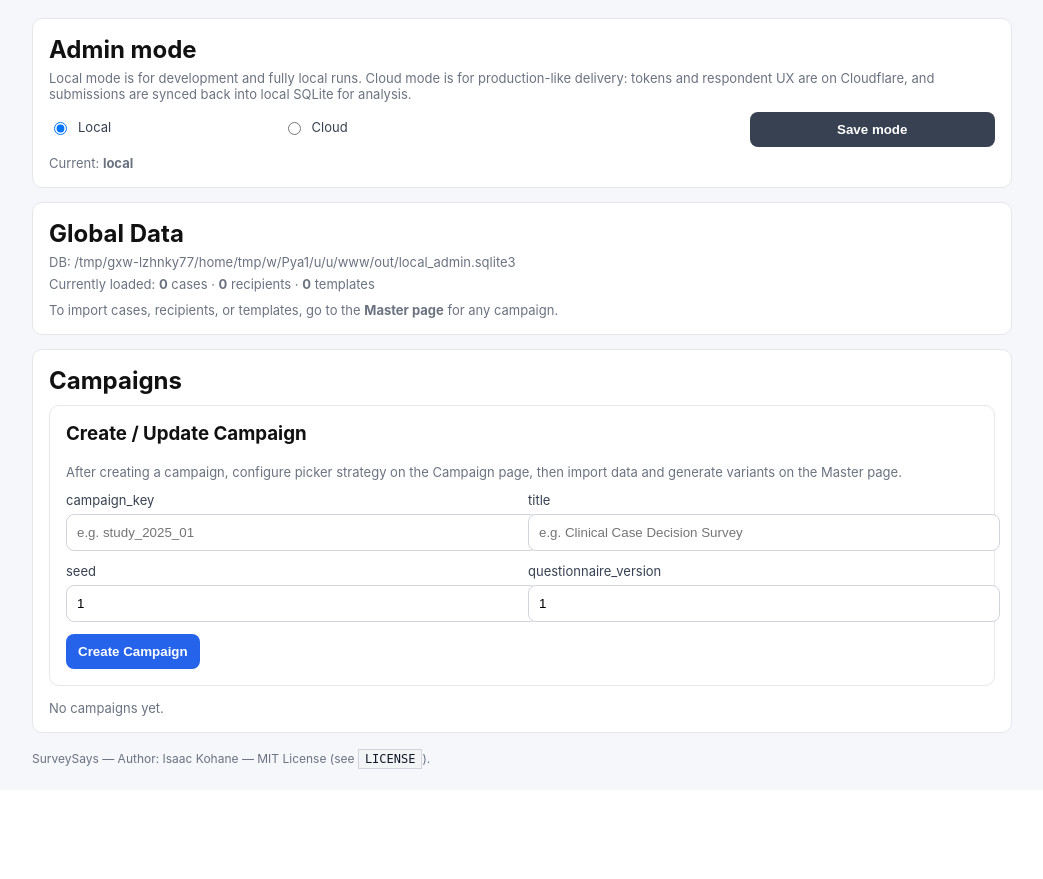
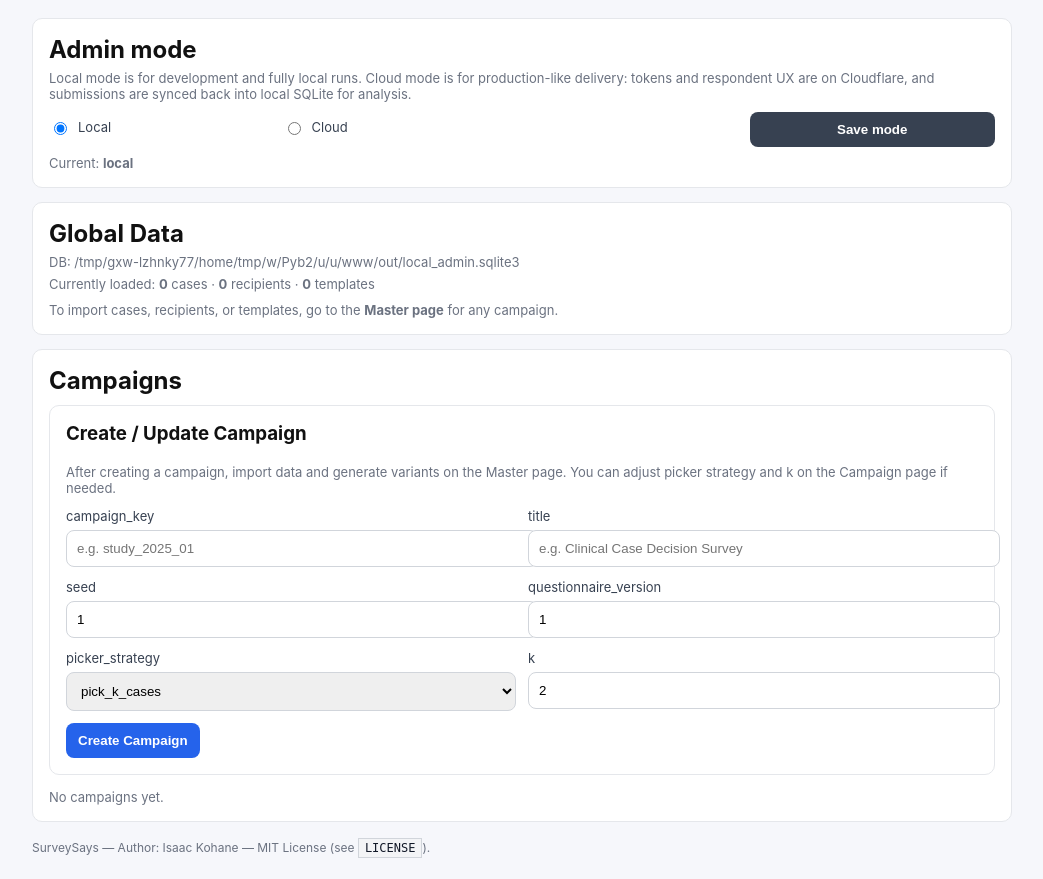
Before and after one commit to ikohane/surveysays, a Flask app: page / in a window 1280 px wide. Shown: the part 48-927 px from the top of the page, without its empty margins (118-1161 px from the left). Before the commit the page ends 817 px from the top, so only its background shows below. Run offline with Flask 3, Linux system fonts and the light colour scheme; data that the repository does not hold is empty; some libraries are stand-ins or nearby versions.

Commit message:
Fix Railway deployment: use gunicorn and bind to 0.0.0.0
- Update Procfile to use gunicorn instead of Flask dev server
- Bind to 0.0.0.0:$PORT for Railway compatibility
- Add gunicorn to requirements.txt
- Fix campaign creation to set picker_strategy and k
- Fix generate_variants to properly read picker_strategy
- Fix list_question_items_with_stats to include all columns

These changes fix the 502 error and enable Railway push workflow.

```diff
--- a/admin_app/admin_app/db.py
+++ b/admin_app/admin_app/db.py
@@ -949,17 +949,21 @@ def upsert_campaign(
     title: str,
     seed: int,
     questionnaire_version: int,
+    picker_strategy: str = "pick_k_cases",
+    k: int = 1,
 ) -> int:
     conn.execute(
         """
-        INSERT INTO campaigns (campaign_key, title, seed, questionnaire_version, layout_yaml)
-        VALUES (?, ?, ?, ?, ?)
+        INSERT INTO campaigns (campaign_key, title, seed, questionnaire_version, picker_strategy, k, layout_yaml)
+        VALUES (?, ?, ?, ?, ?, ?, ?)
         ON CONFLICT(campaign_key) DO UPDATE SET
           title = excluded.title,
           seed = excluded.seed,
-          questionnaire_version = excluded.questionnaire_version
-        """,
-        (campaign_key, title, seed, questionnaire_version, DEFAULT_LAYOUT_YAML),
+          questionnaire_version = excluded.questionnaire_version,
+          picker_strategy = excluded.picker_strategy,
+          k = excluded.k
+        """,
+        (campaign_key, title, seed, questionnaire_version, picker_strategy, k, DEFAULT_LAYOUT_YAML),
     )
     row = conn.execute(
         "SELECT id FROM campaigns WHERE campaign_key = ?",
@@ -1477,6 +1481,10 @@ def list_question_items_with_stats(conn: sqlite3.Connection, *, campaign_id: int
               qi.item_id,
               qi.source_kind,
               qi.source_id,
+              qi.vignette,
+              qi.prompt,
+              qi.choices_json,
+              qi.tags_json,
               qs.assigned_count,
               qs.submitted_count,
               qi.created_at
--- a/admin_app/admin_app/routes/all_routes.py
+++ b/admin_app/admin_app/routes/all_routes.py
@@ -147,16 +147,27 @@ def register(app: Flask, db: Db) -> None:
         title = (request.form.get("title") or "").strip()
         seed_raw = (request.form.get("seed") or "").strip()
         version_raw = (request.form.get("questionnaire_version") or "").strip()
+        picker_strategy = (request.form.get("picker_strategy") or "pick_k_cases").strip()
+        k_raw = (request.form.get("k") or "1").strip()
 
         if not campaign_key or not title:
             flash("campaign_key and title are required", "error")
             return redirect(url_for("home"))
 
+        if picker_strategy not in ("pick_k_cases", "template_expand", "online_assign"):
+            flash("picker_strategy must be pick_k_cases, template_expand, or online_assign", "error")
+            return redirect(url_for("home"))
+
         try:
             seed = int(seed_raw)
             version = int(version_raw)
+            k = int(k_raw)
         except ValueError:
-            flash("seed and questionnaire_version must be integers", "error")
+            flash("seed, questionnaire_version, and k must be integers", "error")
+            return redirect(url_for("home"))
+
+        if k < 1:
+            flash("k must be >= 1", "error")
             return redirect(url_for("home"))
 
         with db.connect() as conn:
@@ -166,9 +177,11 @@ def register(app: Flask, db: Db) -> None:
                 title=title,
                 seed=seed,
                 questionnaire_version=version,
+                picker_strategy=picker_strategy,
+                k=k,
             )
             conn.commit()
-        flash(f"Created campaign '{campaign_key}'. Configure picker strategy on the Campaign page.", "success")
+        flash(f"Created campaign '{campaign_key}' with strategy '{picker_strategy}' and k={k}.", "success")
         return redirect(url_for("campaign_detail", campaign_key=campaign_key))
 
     @app.get("/campaigns/<campaign_key>")
@@ -387,8 +400,17 @@ def register(app: Flask, db: Db) -> None:
                 log_event(conn, campaign=campaign, event="generate_variants", success=False, message="No recipients imported yet")
                 return redirect(url_for("master_view", campaign_key=campaign_key))
 
-            picker_strategy = campaign["picker_strategy"] if "picker_strategy" in campaign else "pick_k_cases"
-            k = int(campaign["k"]) if "k" in campaign else 1
+            # Read campaign settings - use try/except for robust column access
+            try:
+                picker_strategy = campaign["picker_strategy"] or "pick_k_cases"
+            except (KeyError, IndexError):
+                picker_strategy = "pick_k_cases"
+
+            try:
+                k = int(campaign["k"]) if campaign["k"] else 1
+            except (KeyError, IndexError, TypeError):
+                k = 1
+
             seed = int(campaign["seed"])
             campaign_id = int(campaign["id"])
 
--- a/admin_app/admin_app/templates/home.html
+++ b/admin_app/admin_app/templates/home.html
@@ -46,7 +46,7 @@
     <form action="{{ url_for('campaigns_upsert') }}" method="post" class="card" style="margin: 0 0 14px 0;">
       <h3 style="margin-top:0;">Create / Update Campaign</h3>
       <div class="muted" style="margin: 6px 0 12px 0;">
-        After creating a campaign, configure picker strategy on the Campaign page, then import data and generate variants on the Master page.
+        After creating a campaign, import data and generate variants on the Master page. You can adjust picker strategy and k on the Campaign page if needed.
       </div>
       <div class="row">
         <div>
@@ -66,6 +66,20 @@
         <div>
           <label>questionnaire_version</label>
           <input name="questionnaire_version" type="number" value="1" required />
+        </div>
+      </div>
+      <div class="row" style="margin-top: 12px;">
+        <div>
+          <label>picker_strategy</label>
+          <select name="picker_strategy" required>
+            <option value="pick_k_cases">pick_k_cases</option>
+            <option value="online_assign">online_assign</option>
+            <option value="template_expand">template_expand</option>
+          </select>
+        </div>
+        <div>
+          <label>k</label>
+          <input name="k" type="number" value="2" required />
         </div>
       </div>
       <div style="height: 12px;"></div>
--- a/requirements.txt
+++ b/requirements.txt
@@ -2,6 +2,7 @@ flask>=3.0.0
 certifi>=2024.0.0
 psycopg2-binary>=2.9.9
 pyyaml>=6.0
+gunicorn>=21.0.0
 
 # Install local packages
 -e ./qgen
```
Also changed, not shown: 1 other file.
